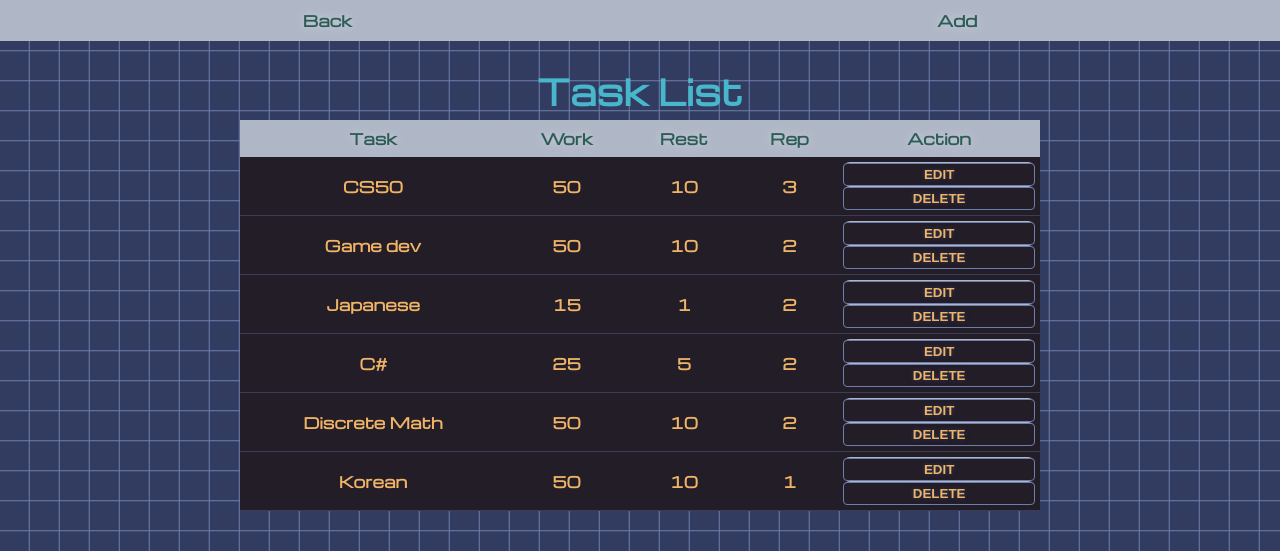
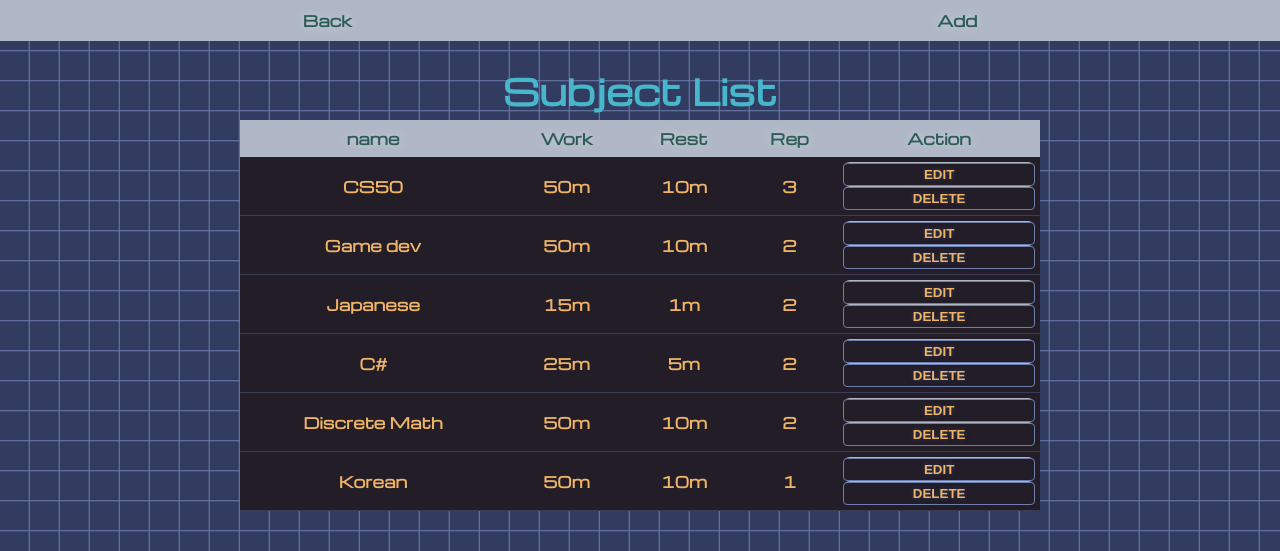
Before and after one commit to nurmareko/project-routine, a Flask app: page /tasks in a window 1280 px wide. Shown: the top 551 px of the page. Run offline with Flask 3, Linux system fonts and the light colour scheme; some libraries are stand-ins or nearby versions.

Commit message:
Refactor terminology from "Task" to "Subject" across templates for consistency

```diff
--- a/templates/add.html
+++ b/templates/add.html
@@ -10,7 +10,7 @@ Add
     <a href="/tasks">Back</a>
 </div>
 <div class="middle">
-    <h2>New Task</h2>
+    <h2>New Subject</h2>
     <form action="/add" method="post">
         Name: <input name="name" type="text">
         <br>
--- a/templates/edit.html
+++ b/templates/edit.html
@@ -9,7 +9,7 @@ Edit
     <a href="/tasks">Back</a>
 </div>
 <div class="middle">
-    <h2>Task</h2>
+    <h2>Subject</h2>
     <form action="/edit" method="post">
         <input name="id" type="hidden" value="{{ task.id }}">
         Name: <input name="name" type="text" value="{{ task.name }}">
--- a/templates/index.html
+++ b/templates/index.html
@@ -7,9 +7,9 @@ Routine
 {% block body %}
 
 <div class="top">
-    <a href="/tasks">Tasks</a>
+    <a href="/tasks">Subjects</a>
     <a href="">Project: Routine</a>
-    <a href="/statistics">Statistics</a>
+    <a href="/statistics">Report</a>
 </div>
 <div class="middle">
 
@@ -19,7 +19,7 @@ Routine
     </div>
     <form action="/study" method="get">
         <select name="task" id="task-select">
-            <option disabled selected value="">Task</option>
+            <option disabled selected value="">Subject</option>
             {% for task in tasks %}
               <option
                 data-rest-time="{{ task.rest_time }}"
--- a/templates/statistics.html
+++ b/templates/statistics.html
@@ -1,7 +1,7 @@
 {% extends "layout.html" %}
 
 {% block title %}
-Statistic
+Report
 {% endblock %}
 
 {% block body %}
@@ -19,7 +19,7 @@ Statistic
         <table>
             <thead>
                 <tr>
-                    <th>Task</th>
+                    <th>Subject</th>
                     <th>Total time</th>
                 </tr>
             </thead>
@@ -38,7 +38,7 @@ Statistic
         <table>
             <thead>
                 <tr>
-                    <th>Task</th>
+                    <th>Subject</th>
                     <th>Work</th>
                     <th>Date</th>
                 </tr>
--- a/templates/tasks.html
+++ b/templates/tasks.html
@@ -11,12 +11,12 @@ Tasks
     <a href="/add">Add</a>
 </div>
 <div class="middle">
-    <h2>Task List</h2>
+    <h2>Subject List</h2>
     <div class="table-container">
         <table>
             <thead>
                 <tr>
-                    <th>Task</th>
+                    <th>name</th>
                     <th>Work</th>
                     <th>Rest</th>
                     <th>Rep</th>
@@ -27,8 +27,8 @@ Tasks
                 {% for task in tasks %}
                     <tr>
                         <td>{{ task.name }}</td>
-                        <td>{{ task.work_time }}</td>
-                        <td>{{ task.rest_time }}</td>
+                        <td>{{ task.work_time | to_hours_minutes }}</td>
+                        <td>{{ task.rest_time | to_hours_minutes }}</td>
                         <td>{{ task.repetition }}</td>
                         <td>
                             <form action="/edit" method="get">
```
Also changed, not shown: routine.db.
